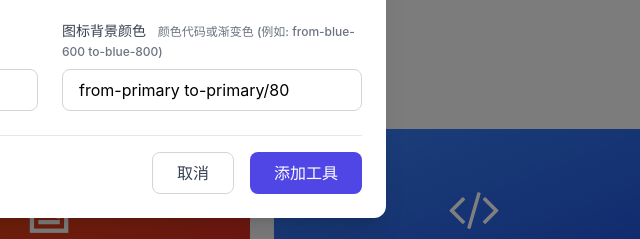
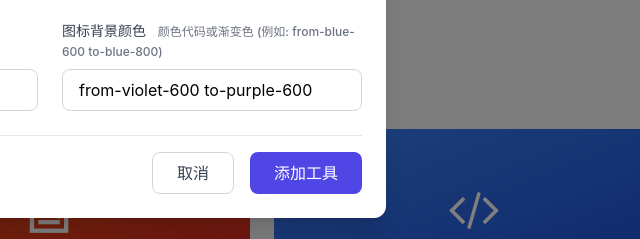
Before and after one commit to magic-theo/self-use-tools, a plain HTML site: page index.html in a window 1280 px wide. Both pictures are taken after a click on the button "添加工具". Shown: the part 489-728 px from the top of the page, 590-1230 px from the left. Drawn offline with nearby package versions, Linux system fonts and the light colour scheme.

Commit message:
no message

```diff
--- a/index.html
+++ b/index.html
@@ -831,6 +831,27 @@
         document.getElementById('add-tool-button-mobile')
       ];
 
+      // 生成随机渐变色
+      function generateRandomGradient() {
+        // 预定义一些颜色方案
+        const colorSchemes = [
+          'from-blue-600 to-indigo-600',
+          'from-purple-600 to-pink-600',
+          'from-red-600 to-orange-600',
+          'from-amber-600 to-yellow-500',
+          'from-emerald-600 to-teal-600',
+          'from-cyan-600 to-blue-600',
+          'from-violet-600 to-purple-600',
+          'from-pink-600 to-rose-600',
+          'from-orange-600 to-amber-600',
+          'from-green-600 to-emerald-600'
+        ];
+
+        // 随机选择一个颜色方案
+        const randomIndex = Math.floor(Math.random() * colorSchemes.length);
+        return colorSchemes[randomIndex];
+      }
+
       addToolButtons.forEach(button => {
         if (button) {
           button.addEventListener('click', () => {
@@ -838,6 +859,9 @@
             document.getElementById('add-tool-form').reset();
             delete document.getElementById('add-tool-form').dataset.editingToolId;
             document.getElementById('add-tool-form').querySelector('button[type="submit"]').textContent = '添加工具';
+
+            // 设置随机颜色
+            document.getElementById('tool-color').value = generateRandomGradient();
 
             // 显示模态框
             document.getElementById('add-tool-modal').classList.remove('hidden');
```
